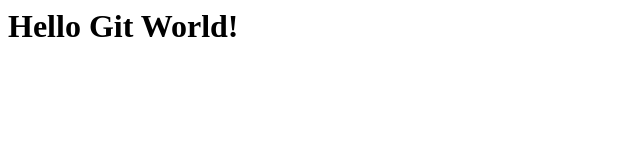
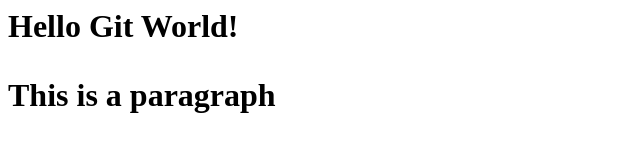
Before and after one commit to davengle/GitGitHubMastery, a plain HTML site: page index.html in a window 1280 px wide. Shown: the whole page, without its empty margins (0-640 px from the left). Drawn offline with Linux system fonts and the light colour scheme.

Commit message:
add div and p

```diff
--- a/index.html
+++ b/index.html
@@ -1 +1,5 @@
 <h1>Hello Git World!<h1>
+
+<div>
+    <p> This is a paragraph </p>
+</div>
```
